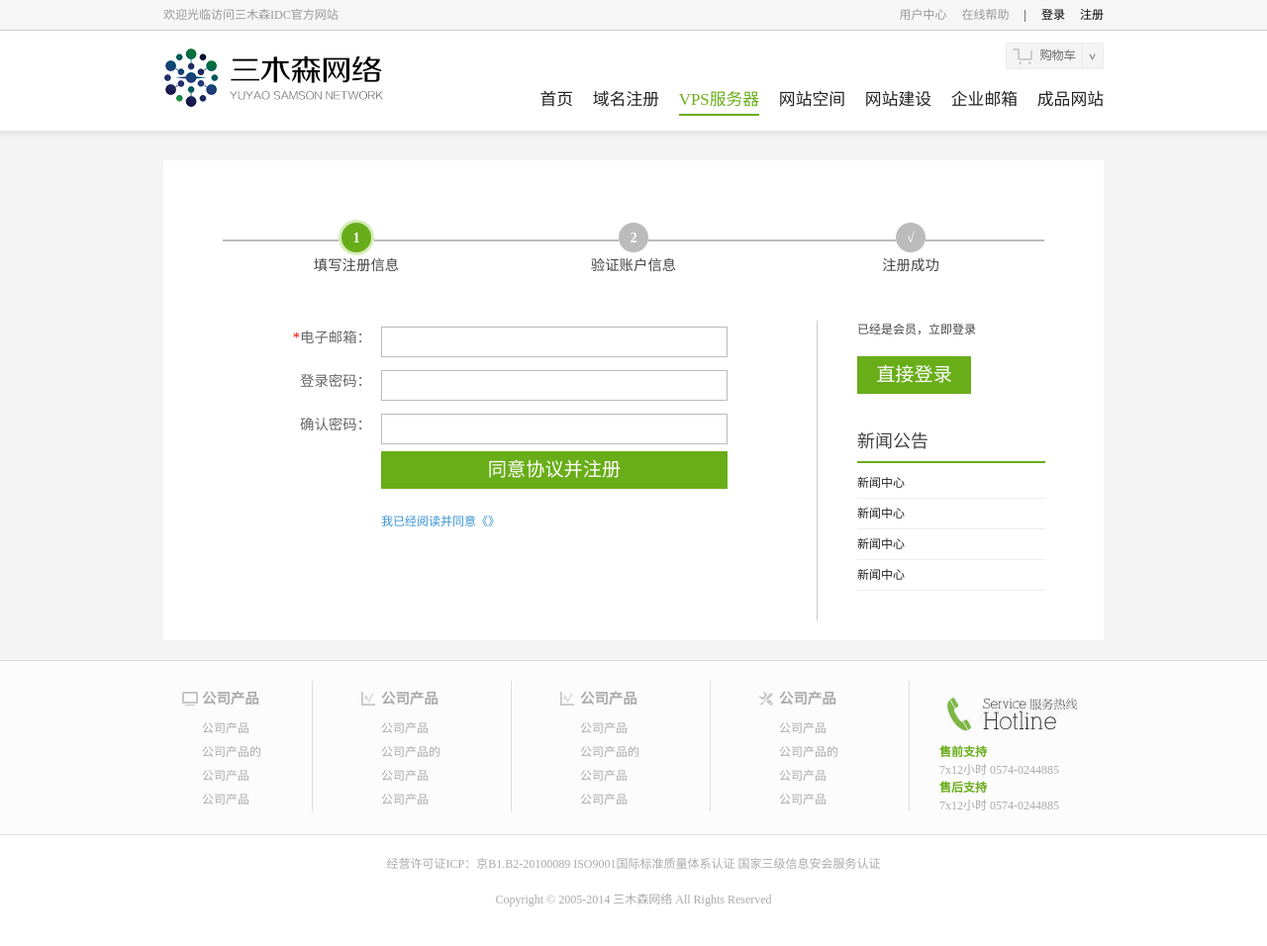
After one commit to yysamson/idc-html, a PHP site: page /register.php in a window 1280 px wide. The commit adds this page. Shown: the whole page at 99% size. Run offline with PHP 8.4, Linux system fonts and the light colour scheme.

```diff
--- a/css/base.css
+++ b/css/base.css
@@ -15,6 +15,7 @@ a:focus, a:hover {
 
 aside, main {
     background-color: #fff;
+    margin-bottom: 20px;
 }
 
 header {
@@ -33,6 +34,7 @@ footer {
     border-top: 1px #ddd solid;
     padding: 20px 0 0 0;
     color: #aaa;
+    clear: both;
 }
 
 footer a {
@@ -55,6 +57,10 @@ footer .header {
 
 .b-r {
     border-right: 1px #ddd solid;
+}
+
+.text-center{
+    text-align: center;
 }
 
 .login{
--- a/css/buttons.css
+++ b/css/buttons.css
@@ -1 +1,25 @@
 /* btn- */
+
+.btn{
+    font-family: "微软雅黑";;
+    background-color: #69ad19;
+    border: 0;
+    color: #fff;
+    line-height: 2em;
+    font-size: 1.6em;
+    padding: 0 1em;
+    display: inline-block;
+    text-align: center;
+}
+
+.btn.large{
+    font-size: 1.6em;
+}
+
+.btn.small{
+
+}
+
+a.btn:hover{
+    color: #fff;
+}
--- a/css/color.css
+++ b/css/color.css
@@ -11,7 +11,18 @@ bg-cl-
     color: #000
 }
 
+.cl-blue-light {
+    color: #3692d2;
+}
+
+.bg-cl-white {
+    background-color: #fff;
+}
+
 .bg-cl-gray-light {
     background-color: #f6f6f6;
 }
-.cl-red{ color: #ff0000}
+
+.cl-red {
+    color: #ff0000
+}
--- a/css/form.css
+++ b/css/form.css
@@ -1 +1,17 @@
 /* fm- */
+.fm-row{
+    font-size: 1em;
+}
+
+.fm-row label{
+    text-align: right;
+}
+
+.fm-row input
+{
+    line-height: 2em;
+}
+
+.fm-row .err{
+
+}
--- a/css/icon.css
+++ b/css/icon.css
@@ -1,6 +1,11 @@
 .icon{
     background-repeat: no-repeat;
     background-position: left center;
+}
+
+.icon-top{
+    background-repeat: no-repeat;
+    background-position: top center;
 }
 
 .icon-map-list-1{
@@ -15,16 +20,16 @@
     background-image: url(icon/map-list-icon-3.jpg);
 }
 
-.icon-line-1{
-    background-image: url(../images/line-1.gif);
-    margin-top: -18px;
-
-
+.icon-step{
+    background-image: url(icon/step-2.gif);
+    color: #fff;
+    font-weight: 900;
+    line-height: 36px;
+    display: block;
 }
 
-.icon-line-2{
-    background-image: url(../images/line-2.gif);
-    margin-top: -18px;
+.icon-step.active{
+    background-image: url(icon/step-1.gif);
 }
 
 .line-manage-1{
--- a/css/layout.css
+++ b/css/layout.css
@@ -26,13 +26,14 @@
     margin-left: 1em;
 }
 
-.main-menu a.active{
+.main-menu a.active {
     color: #69ad19;
     border-bottom: 2px #69ad19 solid;
     padding-bottom: 0.3em;
 }
 
-.side-menu-1{
+.side-menu-1,
+.side-menu-2 {
     margin: 0;
     padding: 0;
     list-style: none;
@@ -47,11 +48,13 @@
     border-bottom: 1px #eee solid;
 }
 
-.side-menu-1 a:hover{
+
+
+.side-menu-1 a:hover {
     background-color: #fbfbfb;
 }
 
-.side-menu-1 .header{
+.side-menu-1 .header {
     background-color: #69ad19;
     color: #fff;
     font-size: 1.5em;
@@ -59,44 +62,62 @@
     padding: 0.5em 1.5em;
 }
 
-.article{
+.side-menu-2 a{
+    text-align: left;
+    display: block;
+    font-size: 1em;
+    line-height: 2.5em;
+    border-bottom: 1px #eee solid;
+}
+
+.side-menu-2 .header {
+    /*background-color: #69ad19;*/
+    /*color: #fff;*/
+    font-size: 1.5em;
+    text-align: left;
+    padding: 0.3em 0;
+    border-bottom: 2px #69ad19 solid;
+    margin-bottom: 5px;
+}
+
+.article {
     margin: 20px;
 }
 
-.article .article-header{
+.article .article-header {
     text-align: center;
     border-bottom: 1px #ddd solid;
     padding-bottom: 20px;
 }
 
-.article h1{
+.article h1 {
     font-size: 2em;
     line-height: 2.5em;
 }
 
-.article .title-span span{
+.article .title-span span {
     color: #aaa;
     margin: 0 0.5em;
 }
 
-.article .article-body{
+.article .article-body {
     margin: 20px 0;
 }
 
-.article .article-body p{
+.article .article-body p {
     text-indent: 2em;
     line-height: 2em;
     font-size: 1.2em;
 }
 
-.map-list{
+.map-list {
     margin: 0 auto;
     display: block;
     width: 90px;
     list-style: none;
 }
 
-.map-list-right{
+.map-list-right {
     margin: 0 auto;
     display: block;
     list-style: none;
@@ -104,18 +125,38 @@
     margin-right: 0;
 }
 
-.map-list-right dt{
+.map-list-right dt {
     color: #69ad19;
     font-weight: 900;
 }
 
-.map-list-right dd{
+.map-list-right dd {
     margin-left: 0;
     margin-right: 0;
     white-space: nowrap;
 }
 
-.map-list a{
+.map-list a {
     display: block;
     line-height: 2em;
 }
+
+.step-nav {
+    margin: 0 auto;
+    /*background-color: #ccc;*/
+    float: none;
+    border-bottom: 2px #bbbbbb solid;
+    padding-top: 60px;
+    margin-bottom: 80px;
+}
+
+.step-item {
+    font-size: 1.2em;
+    margin-bottom: -38px;
+    text-align: center;
+}
+
+.register {
+    margin: 0 auto;
+    float: none;
+}
--- a/header.php
+++ b/header.php
@@ -8,6 +8,8 @@
     <link rel="stylesheet" href="/css/color.css" type="text/css">
     <link rel="stylesheet" href="/css/base.css" type="text/css">
     <link rel="stylesheet" href="/css/icon.css" type="text/css">
+    <link rel="stylesheet" href="/css/form.css" type="text/css">
+    <link rel="stylesheet" href="/css/buttons.css" type="text/css">
 
     <script src="js/jquery-1.11.0.min.js"></script>
     <!--[if lt IE 8]>
--- /dev/null
+++ b/register.php
@@ -0,0 +1,58 @@
+<?php include 'header.php' ?>
+    <div class="container bg-cl-white">
+        <div class="span-21 step-nav clearfix">
+            <div class="span-7 step-item">
+                <span class="icon-top icon-step active">1</span>
+                <span>填写注册信息</span>
+            </div>
+            <div class="span-7 step-item">
+                <span class="icon-top icon-step">2</span>
+                <span>验证账户信息</span>
+            </div>
+            <div class="span-7 step-item last">
+                <span class="icon-top icon-step">√</span>
+                <span>注册成功</span>
+            </div>
+        </div>
+        <main class="span-21 register">
+            <div class="span-14 prepend-1">
+                <form>
+                    <div class="fm-row span-12">
+                        <label class="span-3"><span class="cl-red">*</span>电子邮箱：</label>
+                        <input class="span-9 last" type="text">
+                    </div>
+                    <div class="fm-row span-12">
+                        <label class="span-3">登录密码：</label>
+                        <input class="span-9 last" type="password">
+                    </div>
+                    <div class="fm-row span-12">
+                        <label class="span-3">确认密码：</label>
+                        <input class="span-9 last" type="password">
+                    </div>
+                    <div class="fm-row span-12">
+                        <label class="span-3"></label>
+                        <button class="btn large span-9 last">同意协议并注册</button>
+                    </div>
+                    <div class="fm-row span-12 prepend-3">
+                        <a class="cl-blue-light">我已经阅读并同意《》</a>
+                    </div>
+                </form>
+                </div>
+        </main>
+        <aside class="span-6 last" style="border-left: 1px #ccc solid">
+            <div class="span-5 prepend-1 last" style="margin-bottom: 30px">
+                <p>已经是会员，立即登录</p>
+                <a class="btn">直接登录</a>
+            </div>
+            <div class="span-5 prepend-1 last">
+                <ul class="side-menu-2">
+                    <li class="header">新闻公告</li>
+                    <li><a>新闻中心</a></li>
+                    <li><a>新闻中心</a></li>
+                    <li><a>新闻中心</a></li>
+                    <li><a>新闻中心</a></li>
+                </ul>
+            </div>
+        </aside>
+    </div>
+<?php include 'footer.php' ?>
```
Also changed, not shown: news.html (deleted, +0 -32 lines), css/icon/step-1.gif (renamed from images/line-1.gif), images/line-2.gif (deleted).
